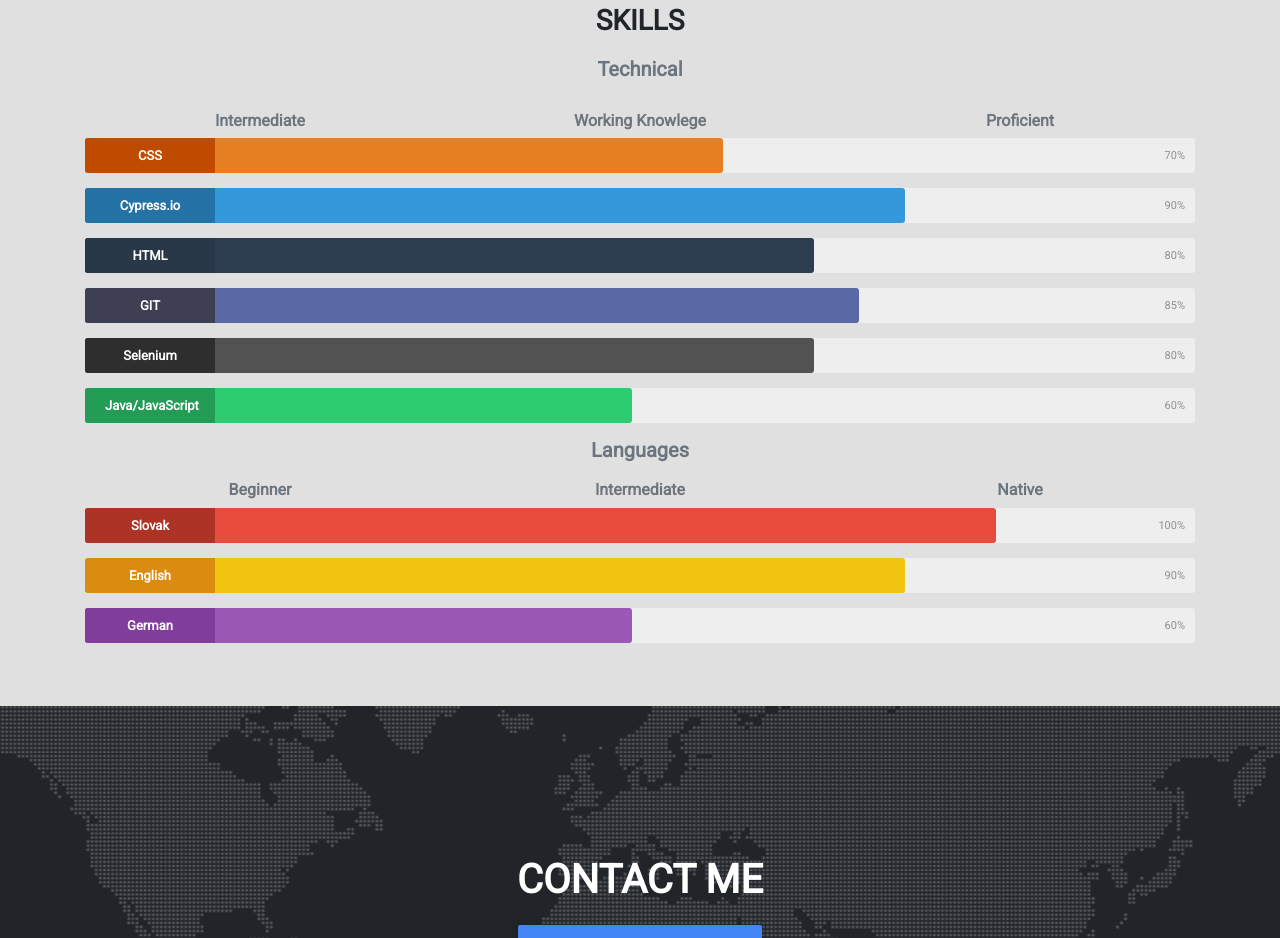
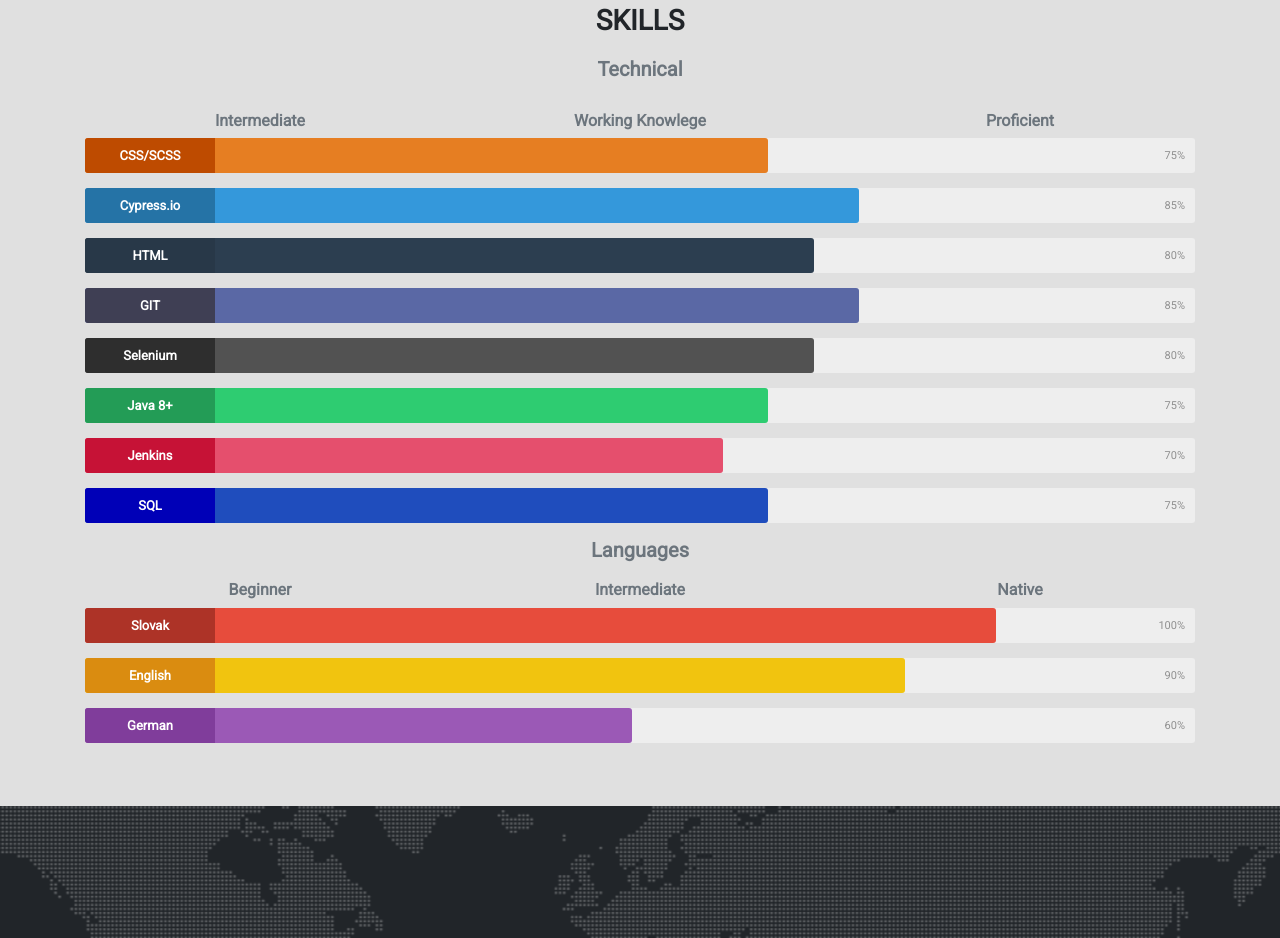
Before and after one commit to jakubmackanic/jakubmackanic.github.io, a plain HTML site: page index.html in a window 1280 px wide. Shown: the part 4940-5878 px from the top of the page. Drawn offline with Linux system fonts and the light colour scheme; a web font is replaced by a local one.

Commit message:
portfolio update

```diff
--- a/index.html
+++ b/index.html
@@ -366,17 +366,17 @@ or "end user is an idiot" That's why we have Test specialist.=> To speed up the
                         <h6 class="text-muted" style="margin-top:10px;">Proficient</h5>
                     </div>
                 </div>
-                <div class="skillbar clearfix " data-percent="70%">
-                    <div class="skillbar-title" style="background: #d35400;"><span>CSS</span></div>
+                <div class="skillbar clearfix " data-percent="75%">
+                    <div class="skillbar-title" style="background: #d35400;"><span>CSS/SCSS</span></div>
                     <div class="skillbar-bar" style="background: #e67e22;"></div>
-                    <div class="skill-bar-percent">70%</div>
+                    <div class="skill-bar-percent">75%</div>
                 </div>
                 <!-- End Skill Bar -->
 
-                <div class="skillbar clearfix " data-percent="90%">
+                <div class="skillbar clearfix " data-percent="85%">
                     <div class="skillbar-title" style="background: #2980b9;"><span>Cypress.io</span></div>
                     <div class="skillbar-bar" style="background: #3498db;"></div>
-                    <div class="skill-bar-percent">90%</div>
+                    <div class="skill-bar-percent">85%</div>
                 </div>
                 <!-- End Skill Bar -->
 
@@ -401,12 +401,27 @@ or "end user is an idiot" That's why we have Test specialist.=> To speed up the
                 </div>
                 <!-- End Skill Bar -->
 
-                <div class="skillbar clearfix " data-percent="60%">
-                    <div class="skillbar-title" style="background: #27ae60;"><span>Java/JavaScript</span></div>
+                <div class="skillbar clearfix " data-percent="75%">
+                    <div class="skillbar-title" style="background: #27ae60;"><span>Java 8+</span></div>
                     <div class="skillbar-bar" style="background: #2ecc71;"></div>
-                    <div class="skill-bar-percent">60%</div>
+                    <div class="skill-bar-percent">75%</div>
                 </div>
                 <!-- End Skill Bar -->
+
+                <div class="skillbar clearfix " data-percent="70%">
+                    <div class="skillbar-title" style="background: #dc143c;"><span>Jenkins</span></div>
+                    <div class="skillbar-bar" style="background: #e54f6d;"></div>
+                    <div class="skill-bar-percent">70%</div>
+                </div>
+                <!-- End Skill Bar -->
+
+                <div class="skillbar clearfix " data-percent="75%">
+                    <div class="skillbar-title" style="background: #0000cc;"><span>SQL</span></div>
+                    <div class="skillbar-bar" style="background: #1f4dbd;"></div>
+                    <div class="skill-bar-percent">75%</div>
+                </div>
+                <!-- End Skill Bar -->
+
 
                 <h5 class="text-muted" style="margin-top:10px;">Languages</h5>
                 <div class="row">
```
